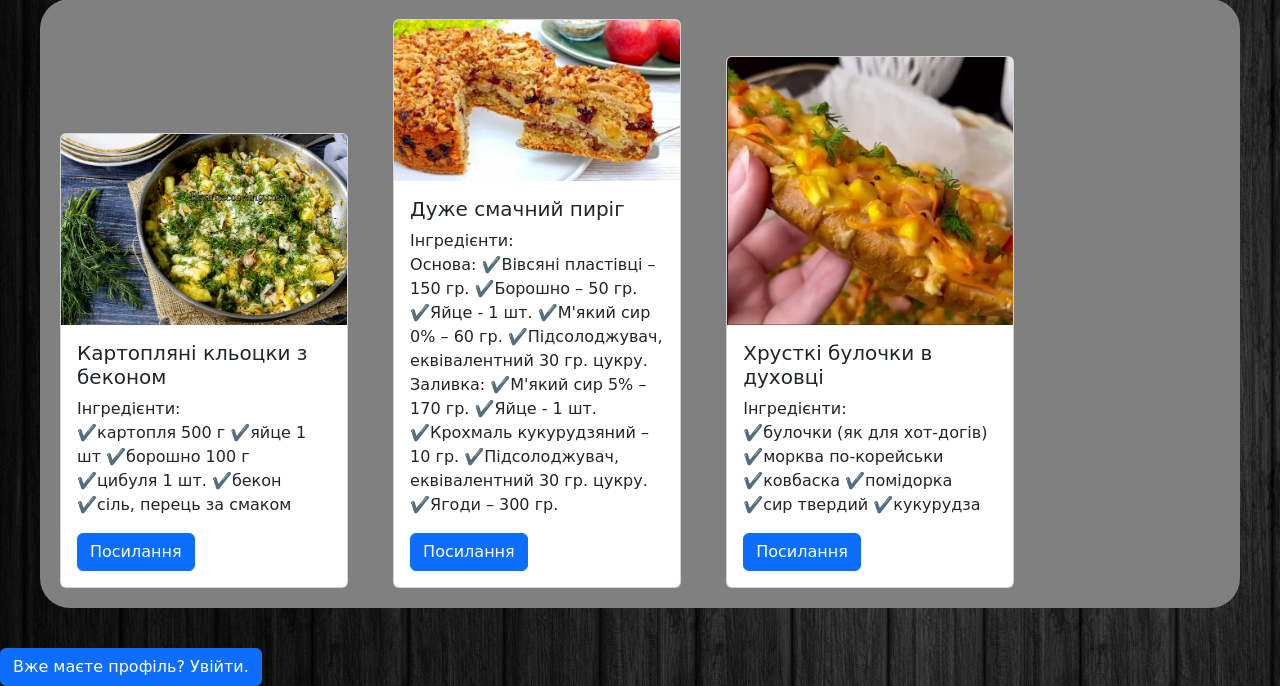
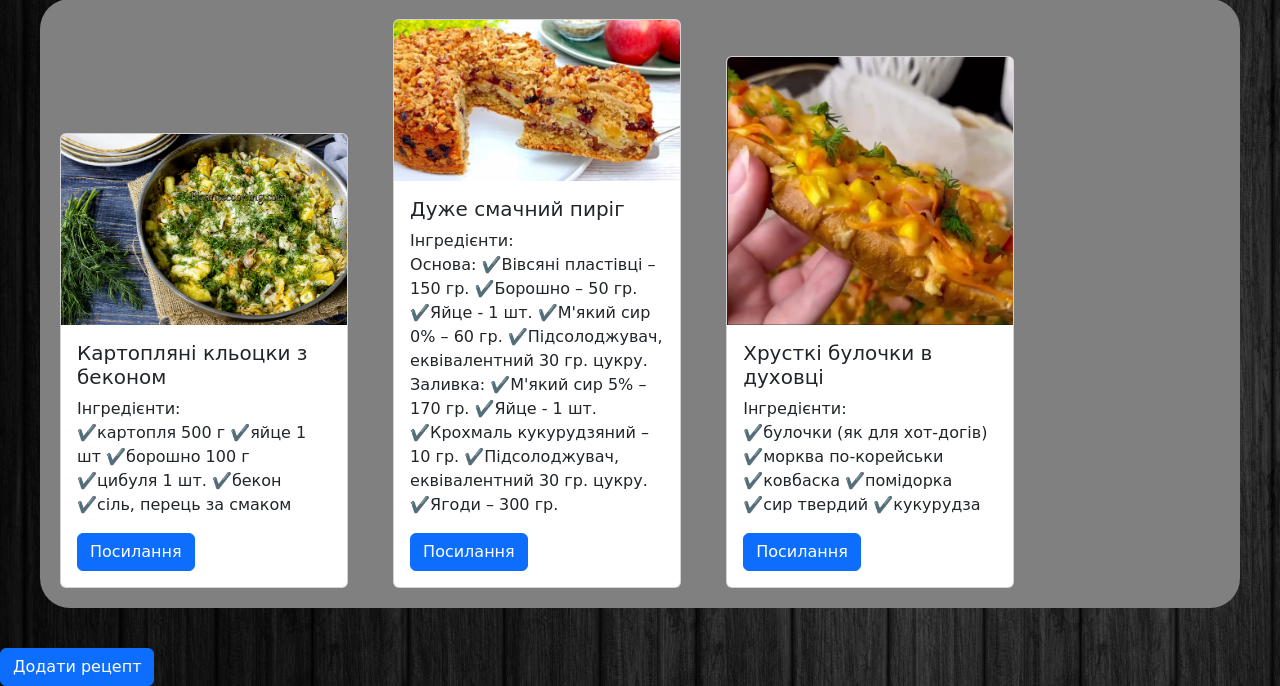
Before and after one commit to Br0fer/flask, a Flask app: page / in a window 1280 px wide. Shown: the part 221-907 px from the top of the page. Run offline with Flask 3, Linux system fonts and the light colour scheme; some web fonts are replaced.

Commit message:
Sevens Commit
Nothing special. Just testing new functional

```diff
--- a/routes.py
+++ b/routes.py
@@ -39,4 +39,5 @@ def addin():
 		recepie = Recepies(title=request.form["title"], ingredients=request.form['ingredients'], actions=request.form['actions'], img=request.form['photo'])
 		db.session.add(recepie)
 		db.session.commit()
+		flash("Рецепт успішно додано!", "alert-success")
 	return render_template("recep_adder.html")
--- a/templates/my_page.html
+++ b/templates/my_page.html
@@ -27,6 +27,6 @@
 	</div>
 	{% endfor %}
 </div>
-<a href="{{url_for('addin')}}" class="btn btn-primary">Вже маєте профіль? Увійти.</a>
+<a href="{{url_for('addin')}}" class="btn btn-primary">Додати рецепт</a>
 </body>
 </html>
```
Also changed, not shown: instance/recepies.db.
